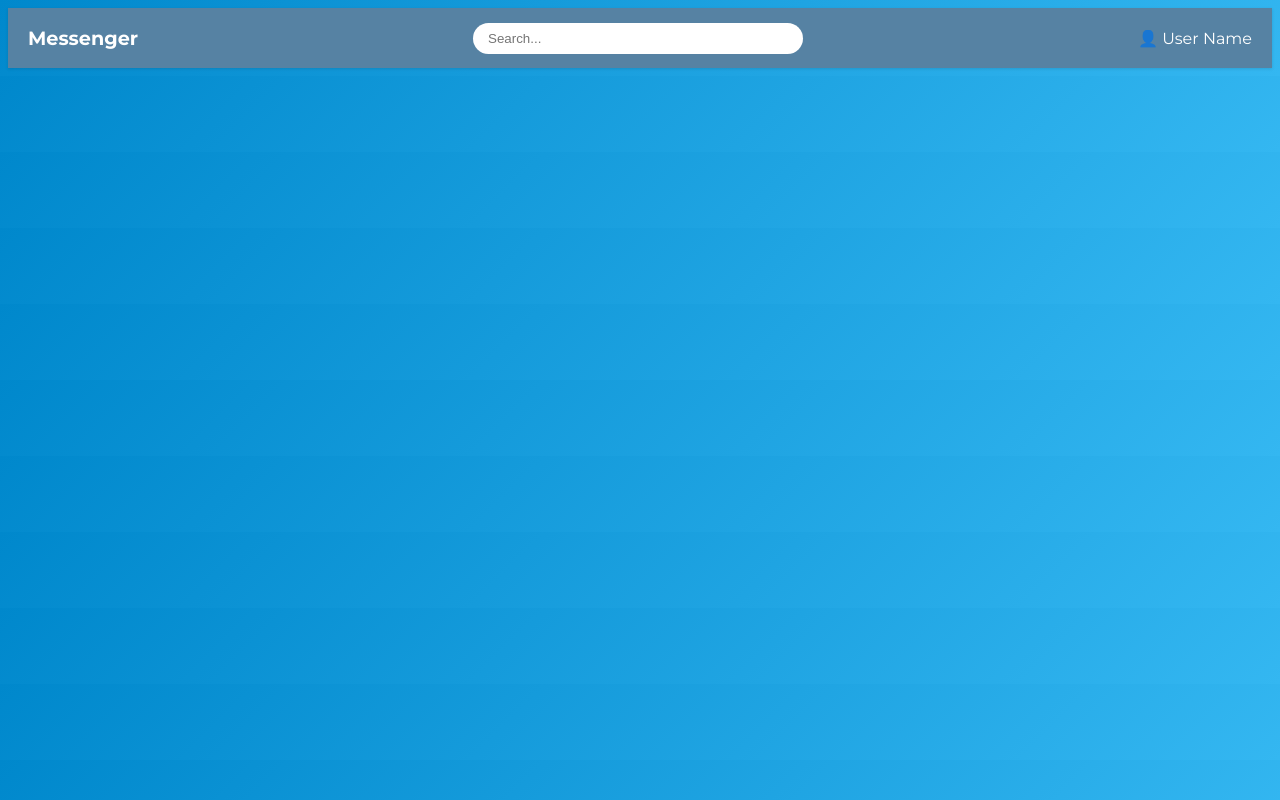
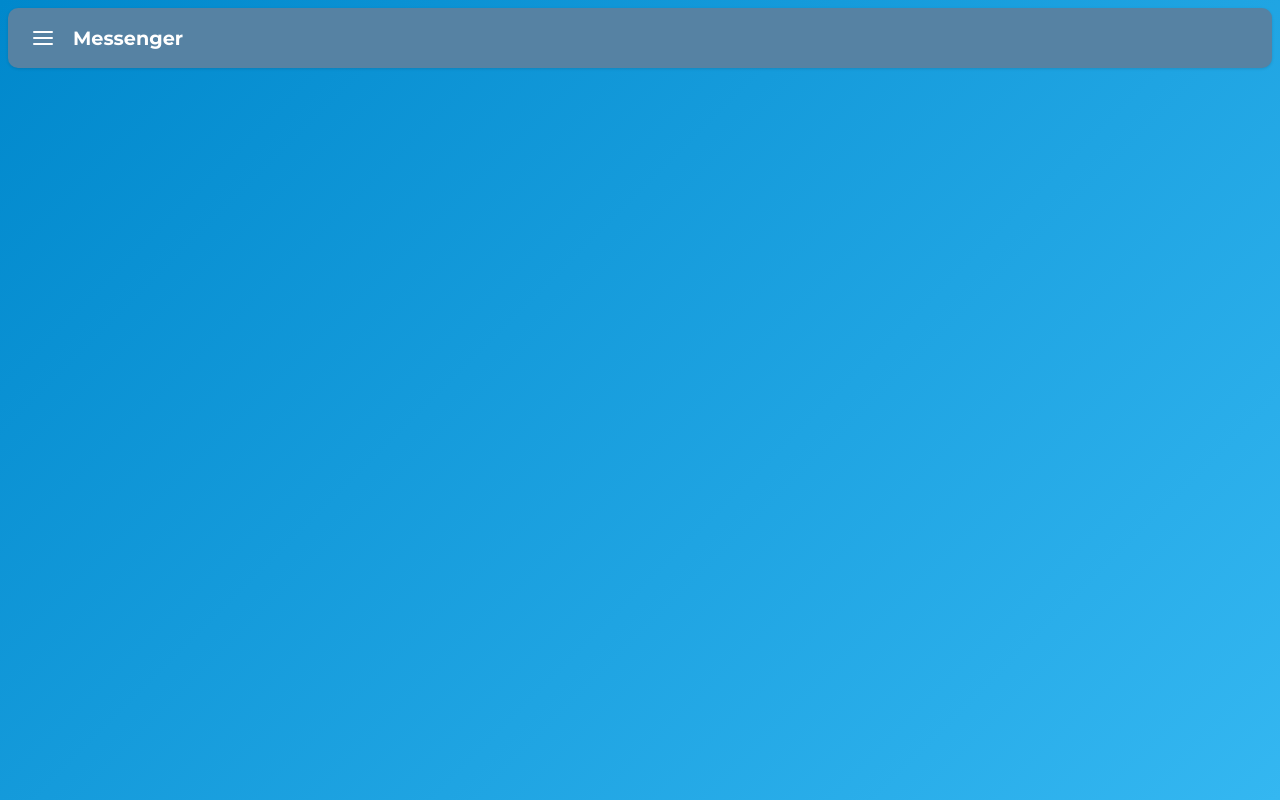
Before and after one commit to dz1kill/frontend_messenger, a React (Create React App) app: page / in a window 1280 px wide. Built offline with nearby package versions, Linux system fonts and the light colour scheme.

Commit message:
add header

```diff
--- a/src/components/header /header.tsx
+++ b/src/components/header /header.tsx
@@ -1,18 +1,20 @@
-// Header.tsx
 import React from "react";
 import styles from "../../styles/Header.module.css";
 
 const Header: React.FC = () => {
   return (
-    <header className={styles.header}>
-      <div className={styles.logo}>Messenger</div>
-      <div className={styles.search}>
-        <input type="text" placeholder="Search..." />
-      </div>
-      <div className={styles.userMenu}>
-        <span>👤 User Name</span>
-      </div>
-    </header>
+    <div>
+      <header className={styles.header}>
+        <div className={styles.leftSection}>
+          <button className={styles.menuButton}>
+            <div className={styles.menuIcon}></div>
+            <div className={styles.menuIcon}></div>
+            <div className={styles.menuIcon}></div>
+          </button>
+          <div className={styles.logo}>Messenger</div>
+        </div>
+      </header>
+    </div>
   );
 };
 
--- a/src/styles/Header.module.css
+++ b/src/styles/Header.module.css
@@ -7,23 +7,37 @@
   background-color: #5682a3;
   color: white;
   box-shadow: 0 1px 3px rgba(0, 0, 0, 0.12);
+  border-radius: 10px;
 }
 
+.leftSection {
+  display: flex;
+  align-items: center;
+  gap: 15px;
+}
+
+.menuButton {
+  background: none;
+  border: none;
+  cursor: pointer;
+  padding: 5px;
+  display: flex;
+  flex-direction: column;
+  justify-content: space-between;
+  height: 24px;
+  width: 30px;
+}
+
+.menuIcon {
+  width: 100%;
+  height: 15%;
+  background-color: white;
+  border-radius: 2px;
+}
+.menuButton:hover {
+  opacity: 0.7;
+}
 .logo {
   font-weight: 700;
   font-size: 1.2rem;
 }
-
-.search input {
-  padding: 8px 15px;
-  border-radius: 20px;
-  border: none;
-  outline: none;
-  width: 300px;
-}
-
-.userMenu {
-  display: flex;
-  align-items: center;
-  gap: 10px;
-}
--- a/src/styles/global.css
+++ b/src/styles/global.css
@@ -1,4 +1,4 @@
 body {
-  background: linear-gradient(135deg, #0088cc, #34b7f1);
+  background: linear-gradient(135deg, #08c, #34b7f1) fixed;
   font-family: Montserrat;
 }
```
